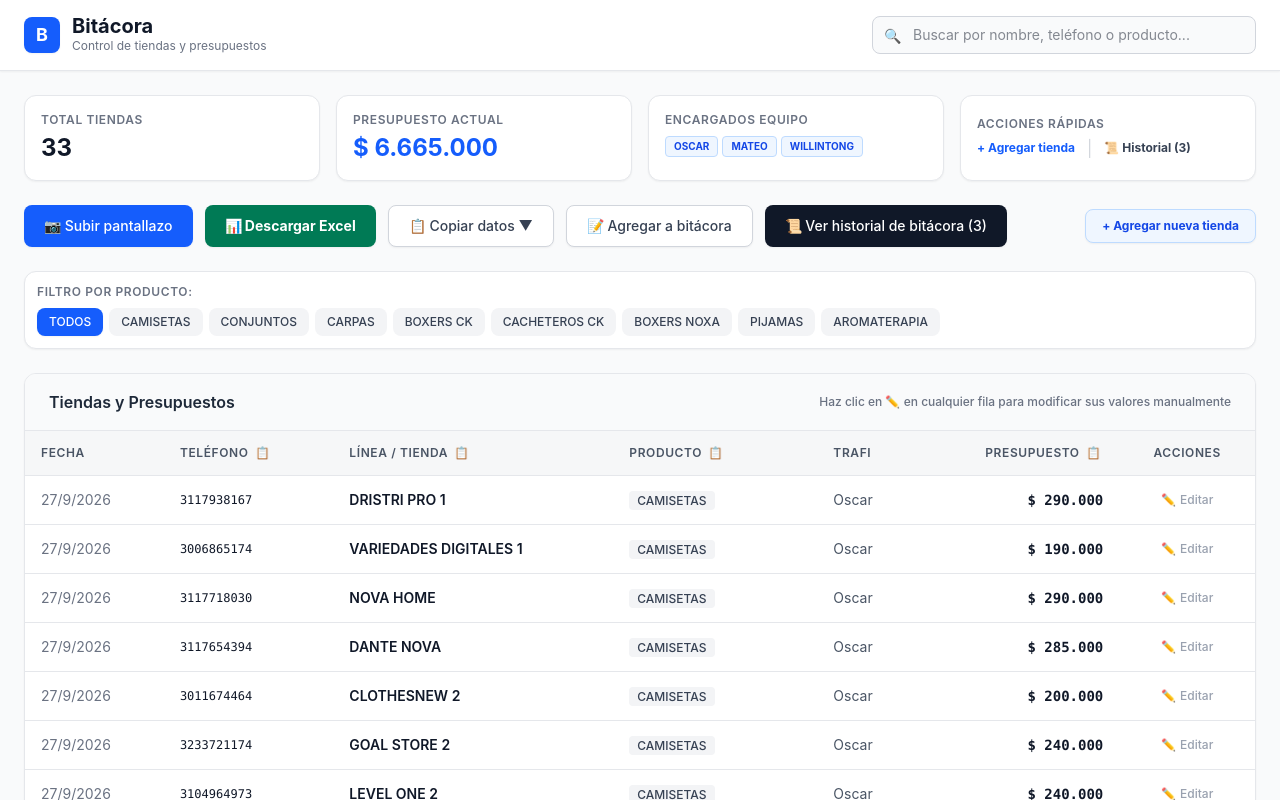
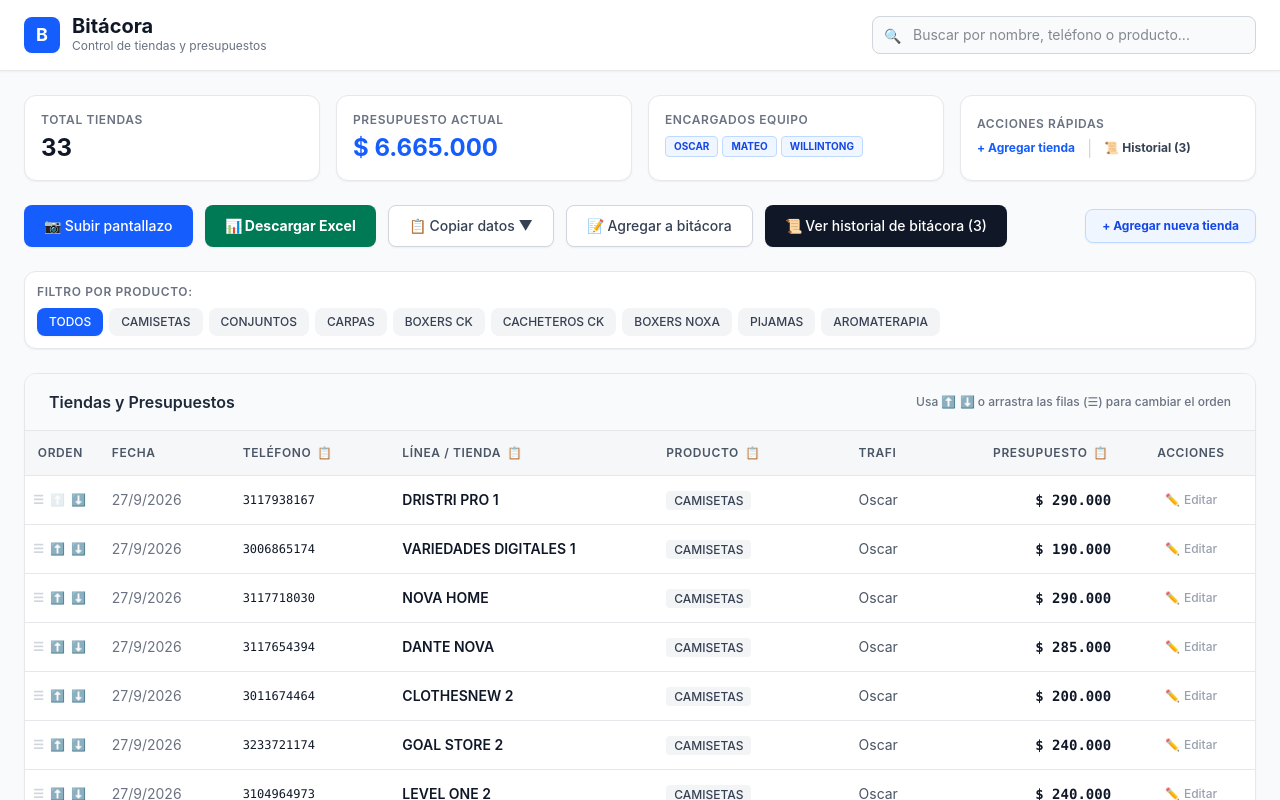
Before and after one commit to kaliman12345678/BITACORA-, a React (Vite) app: page / in a window 1280 px wide. Shown: the top 800 px of the page. Built offline with nearby package versions, Linux system fonts and the light colour scheme.

Commit message:
feat: reordenamiento libre de tiendas (botones arriba/abajo y arrastrar/soltar)

```diff
--- a/src/App.tsx
+++ b/src/App.tsx
@@ -67,7 +67,7 @@ const BITACORA_INICIAL: ActividadBitacora[] = [
 ];
 
 function App() {
-  // Persistencia con localStorage para que NO se borre el historial ni las tiendas
+  // Persistencia con localStorage
   const [tiendas, setTiendas] = useState<Tienda[]>(() => {
     const saved = localStorage.getItem('bitacora_tiendas');
     return saved ? JSON.parse(saved) : TIENDAS_INICIALES;
@@ -95,6 +95,9 @@ function App() {
   // Estado para edición en línea de la tabla
   const [editingId, setEditingId] = useState<string | null>(null);
   const [editFormData, setEditFormData] = useState<Tienda | null>(null);
+
+  // Estado para Drag and Drop
+  const [draggedIndex, setDraggedIndex] = useState<number | null>(null);
 
   // Estado para Modal Agregar Tienda Nueva
   const [showAddStoreModal, setShowAddStoreModal] = useState(false);
@@ -138,6 +141,53 @@ function App() {
 
     return matchesSearch && matchesProducto;
   });
+
+  // Reordenar filas: Mover arriba o abajo
+  const moveRow = (indexInFiltered: number, direction: 'up' | 'down') => {
+    const targetFilteredIndex = direction === 'up' ? indexInFiltered - 1 : indexInFiltered + 1;
+    if (targetFilteredIndex < 0 || targetFilteredIndex >= tiendasFiltradas.length) return;
+
+    const itemToMove = tiendasFiltradas[indexInFiltered];
+    const itemTarget = tiendasFiltradas[targetFilteredIndex];
+
+    const realIndex1 = tiendas.findIndex(t => t.id === itemToMove.id);
+    const realIndex2 = tiendas.findIndex(t => t.id === itemTarget.id);
+
+    if (realIndex1 !== -1 && realIndex2 !== -1) {
+      const newTiendas = [...tiendas];
+      newTiendas[realIndex1] = itemTarget;
+      newTiendas[realIndex2] = itemToMove;
+      setTiendas(newTiendas);
+    }
+  };
+
+  // Drag and drop handlers
+  const handleDragStart = (indexInFiltered: number) => {
+    setDraggedIndex(indexInFiltered);
+  };
+
+  const handleDragOver = (e: React.DragEvent) => {
+    e.preventDefault();
+  };
+
+  const handleDrop = (dropIndexInFiltered: number) => {
+    if (draggedIndex === null || draggedIndex === dropIndexInFiltered) return;
+
+    const itemToMove = tiendasFiltradas[draggedIndex];
+    const itemTarget = tiendasFiltradas[dropIndexInFiltered];
+
+    const realIndex1 = tiendas.findIndex(t => t.id === itemToMove.id);
+    const realIndex2 = tiendas.findIndex(t => t.id === itemTarget.id);
+
+    if (realIndex1 !== -1 && realIndex2 !== -1) {
+      const newTiendas = [...tiendas];
+      newTiendas.splice(realIndex1, 1);
+      newTiendas.splice(realIndex2, 0, itemToMove);
+      setTiendas(newTiendas);
+    }
+
+    setDraggedIndex(null);
+  };
 
   // Filtrado de entradas de bitácora
   const bitacoraFiltrada = bitacoraList.filter(item => {
@@ -184,7 +234,7 @@ function App() {
     }, 4000);
   };
 
-  // Iniciar edición manual de una tienda
+  // Iniciar edición manual
   const handleStartEdit = (tienda: Tienda) => {
     setEditingId(tienda.id);
     setEditFormData({ ...tienda });
@@ -237,7 +287,6 @@ function App() {
       `"${t.fecha}";"${t.numero}";"${t.linea}";"${t.producto}";"${t.trafi}";"${t.presupuesto}"`
     ).join("\n");
 
-    // BOM Byte Order Mark (\uFEFF) para abrir correctamente acentos e insensibilidad en Excel
     const csvContent = "\uFEFF" + headers + rows;
     const blob = new Blob([csvContent], { type: 'text/csv;charset=utf-8;' });
     const url = URL.createObjectURL(blob);
@@ -400,7 +449,7 @@ function App() {
               </div>
             </div>
 
-            {/* Acciones Principales y Botón de Descargar Excel */}
+            {/* Acciones Principales */}
             <div className="flex flex-wrap gap-3 items-center justify-between">
               <div className="flex flex-wrap gap-3">
                 <input
@@ -417,7 +466,6 @@ function App() {
                   📷 Subir pantallazo
                 </button>
 
-                {/* BOTÓN NUEVO: DESCARGAR ARCHIVO EXCEL */}
                 <button
                   onClick={handleDownloadExcel}
                   className="bg-emerald-700 text-white px-5 py-2.5 rounded-lg font-bold hover:bg-emerald-800 transition-colors shadow-xs flex items-center gap-2 text-sm"
@@ -485,7 +533,6 @@ function App() {
                 </button>
               </div>
 
-              {/* Botón de Agregar Tienda Nueva */}
               <button
                 onClick={() => setShowAddStoreModal(true)}
                 className="bg-blue-50 border border-blue-200 text-blue-700 px-4 py-2 rounded-lg font-bold hover:bg-blue-100 text-xs shadow-xs"
@@ -494,7 +541,7 @@ function App() {
               </button>
             </div>
 
-            {/* FILTROS POR PRODUCTOS (Pills táctiles) */}
+            {/* FILTROS POR PRODUCTOS */}
             <div className="bg-white p-3 rounded-xl border border-gray-200 shadow-xs space-y-2">
               <span className="text-xs font-semibold text-gray-500 uppercase tracking-wider block">Filtro por Producto:</span>
               <div className="flex flex-wrap gap-1.5">
@@ -514,19 +561,20 @@ function App() {
               </div>
             </div>
 
-            {/* Tabla Principal de Tiendas con Edición Manual */}
+            {/* Tabla Principal de Tiendas con Drag-and-Drop y Botones Mover Orden */}
             <div className="bg-white rounded-xl border border-gray-200 shadow-xs overflow-hidden">
               <div className="px-6 py-4 border-b border-gray-200 bg-gray-50 flex justify-between items-center">
                 <h2 className="font-semibold text-gray-800 text-base">
                   Tiendas y Presupuestos {searchTerm && <span className="text-sm font-normal text-gray-500">({tiendasFiltradas.length} encontradas)</span>}
                 </h2>
-                <span className="text-xs text-gray-500 font-medium">Haz clic en ✏️ en cualquier fila para modificar sus valores manualmente</span>
+                <span className="text-xs text-gray-500 font-medium">Usa ⬆️ ⬇️ o arrastra las filas (☰) para cambiar el orden</span>
               </div>
 
               <div className="overflow-x-auto">
                 <table className="w-full text-left border-collapse text-sm">
                   <thead>
                     <tr className="bg-gray-100/70 text-gray-600 text-xs uppercase tracking-wider border-b border-gray-200">
+                      <th className="px-3 py-3 font-semibold text-center w-12">Orden</th>
                       <th className="px-4 py-3 font-semibold">Fecha</th>
 
                       <th className="px-4 py-3 font-semibold">
@@ -588,12 +636,13 @@ function App() {
                   </thead>
                   <tbody className="divide-y divide-gray-200 text-gray-700">
                     {tiendasFiltradas.length > 0 ? (
-                      tiendasFiltradas.map((tienda) => {
+                      tiendasFiltradas.map((tienda, idx) => {
                         const isEditing = editingId === tienda.id;
 
                         if (isEditing && editFormData) {
                           return (
                             <tr key={tienda.id} className="bg-blue-50/70 border-2 border-blue-400">
+                              <td className="px-2 py-2 text-center text-gray-400">☰</td>
                               <td className="px-2 py-2">
                                 <input
                                   type="text"
@@ -663,7 +712,37 @@ function App() {
                         }
 
                         return (
-                          <tr key={tienda.id} className="hover:bg-blue-50/50 transition-colors">
+                          <tr
+                            key={tienda.id}
+                            draggable
+                            onDragStart={() => handleDragStart(idx)}
+                            onDragOver={handleDragOver}
+                            onDrop={() => handleDrop(idx)}
+                            className={`hover:bg-blue-50/50 transition-colors cursor-grab active:cursor-grabbing ${draggedIndex === idx ? 'opacity-40 bg-blue-100' : ''}`}
+                          >
+                            {/* Control de Reordenamiento (Botones Up/Down + Drag Handle) */}
+                            <td className="px-2 py-3 text-center whitespace-nowrap">
+                              <div className="flex items-center justify-center gap-0.5">
+                                <span className="text-gray-300 font-bold text-xs mr-0.5 cursor-grab">☰</span>
+                                <button
+                                  disabled={idx === 0}
+                                  onClick={() => moveRow(idx, 'up')}
+                                  title="Mover arriba"
+                                  className="text-gray-400 hover:text-blue-600 disabled:opacity-20 text-xs p-0.5 rounded"
+                                >
+                                  ⬆️
+                                </button>
+                                <button
+                                  disabled={idx === tiendasFiltradas.length - 1}
+                                  onClick={() => moveRow(idx, 'down')}
+                                  title="Mover abajo"
+                                  className="text-gray-400 hover:text-blue-600 disabled:opacity-20 text-xs p-0.5 rounded"
+                                >
+                                  ⬇️
+                                </button>
+                              </div>
+                            </td>
+
                             <td className="px-4 py-3 whitespace-nowrap text-gray-500">{tienda.fecha}</td>
                             <td className="px-4 py-3 font-mono text-xs font-medium text-gray-900">{tienda.numero}</td>
                             <td className="px-4 py-3 font-semibold text-gray-900">{tienda.linea}</td>
@@ -676,11 +755,11 @@ function App() {
                             <td className="px-4 py-3 font-bold text-gray-900 text-right font-mono">
                               {formatMoneda(tienda.presupuesto)}
                             </td>
-                            <td className="px-4 py-3 text-center">
+                            <td className="px-4 py-3 text-center whitespace-nowrap">
                               <button
                                 onClick={() => handleStartEdit(tienda)}
                                 title="Modificar manualmente esta tienda"
-                                className="text-gray-400 hover:text-blue-600 hover:bg-blue-50 p-1 rounded text-xs transition-all font-medium flex items-center justify-center gap-1 mx-auto"
+                                className="text-gray-400 hover:text-blue-600 hover:bg-blue-50 p-1 rounded text-xs transition-all font-medium inline-flex items-center justify-center gap-1"
                               >
                                 ✏️ <span className="hidden md:inline">Editar</span>
                               </button>
@@ -690,7 +769,7 @@ function App() {
                       })
                     ) : (
                       <tr>
-                        <td colSpan={7} className="px-6 py-8 text-center text-gray-500">
+                        <td colSpan={8} className="px-6 py-8 text-center text-gray-500">
                           No se encontraron tiendas para los criterios seleccionados.
                         </td>
                       </tr>
@@ -769,7 +848,7 @@ function App() {
 
       </main>
 
-      {/* MODAL AGREGAR NUEVA TIENDA MANULAMENTE */}
+      {/* MODAL AGREGAR NUEVA TIENDA */}
       {showAddStoreModal && (
         <div className="fixed inset-0 bg-gray-900/50 backdrop-blur-xs flex items-center justify-center p-4 z-50">
           <div className="bg-white rounded-2xl border border-gray-200 shadow-xl max-w-md w-full p-6 space-y-4">
```
